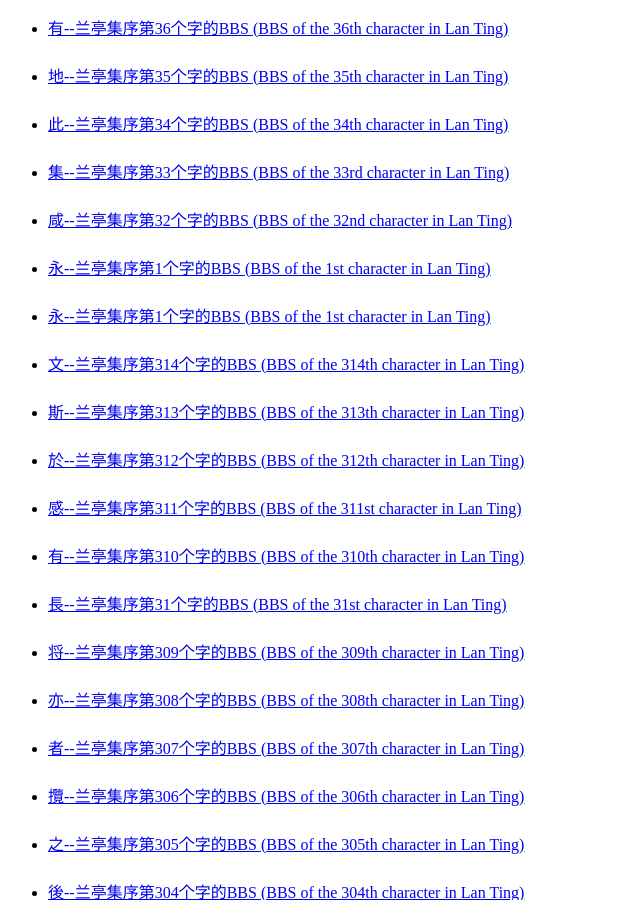
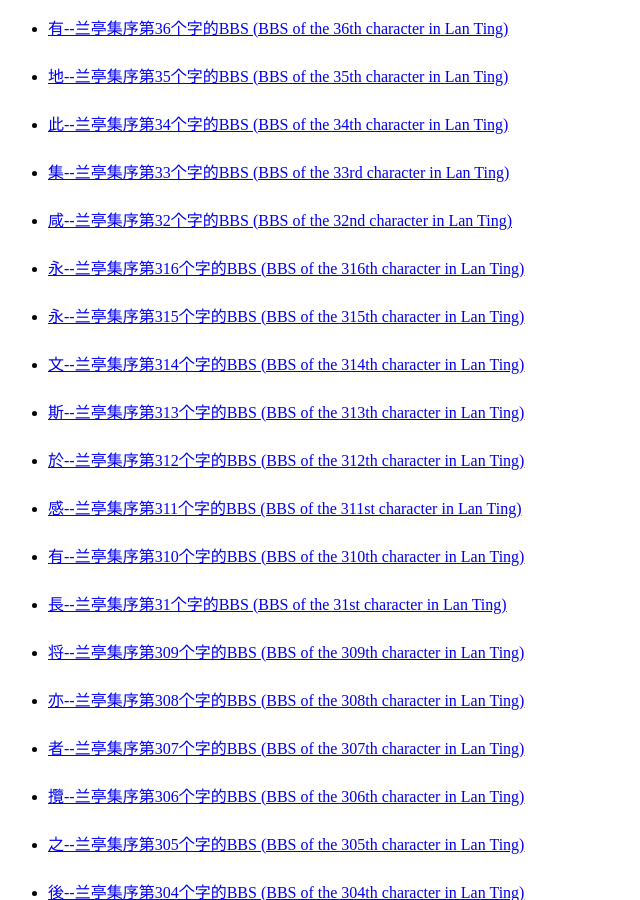
Before and after one commit to LiveCally/LanTing, a Jekyll site: the page built from index.html, in a window 1280 px wide and 900 px high, scrolled down 3525 px. Shown: the whole window, without its empty margins (0-640 px from the left). Built offline with Jekyll 4.4.1, drawn with Linux system fonts in a browser that asks for light colours; Markdown is read by kramdown in place of the engine named in the settings; comment, search, counter and statistics services are not loaded; some of the changed text lies outside the part shown.

Commit message:
check all
check all

```diff
--- a/_posts/2014-05-16-LanTing-315.html
+++ b/_posts/2014-05-16-LanTing-315.html
@@ -1,6 +1,6 @@
 ---
 layout: default
-title: 永--兰亭集序第1个字的BBS (BBS of the 1st character in Lan Ting)
+title: 永--兰亭集序第315个字的BBS (BBS of the 315th character in Lan Ting)
 ---
 <h1>永</h1>
 
--- a/_posts/2014-05-16-LanTing-316.html
+++ b/_posts/2014-05-16-LanTing-316.html
@@ -1,6 +1,6 @@
 ---
 layout: default
-title: 永--兰亭集序第1个字的BBS (BBS of the 1st character in Lan Ting)
+title: 永--兰亭集序第316个字的BBS (BBS of the 316th character in Lan Ting)
 ---
 <h1>永</h1>
 
```
Also changed, not shown: _posts/2014-05-16-LanTing-286.html (+3 -7 lines).
